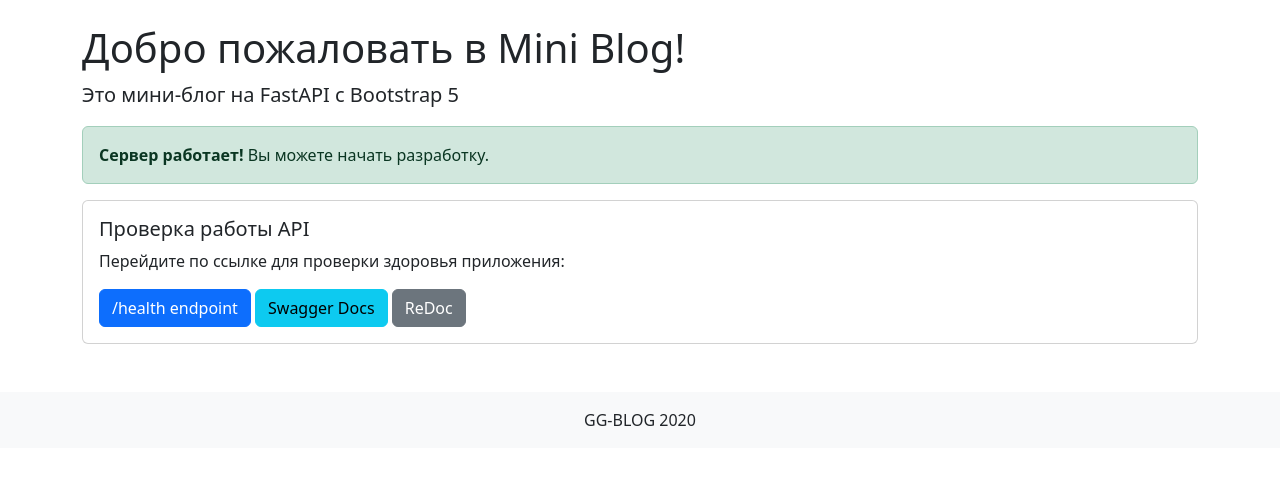
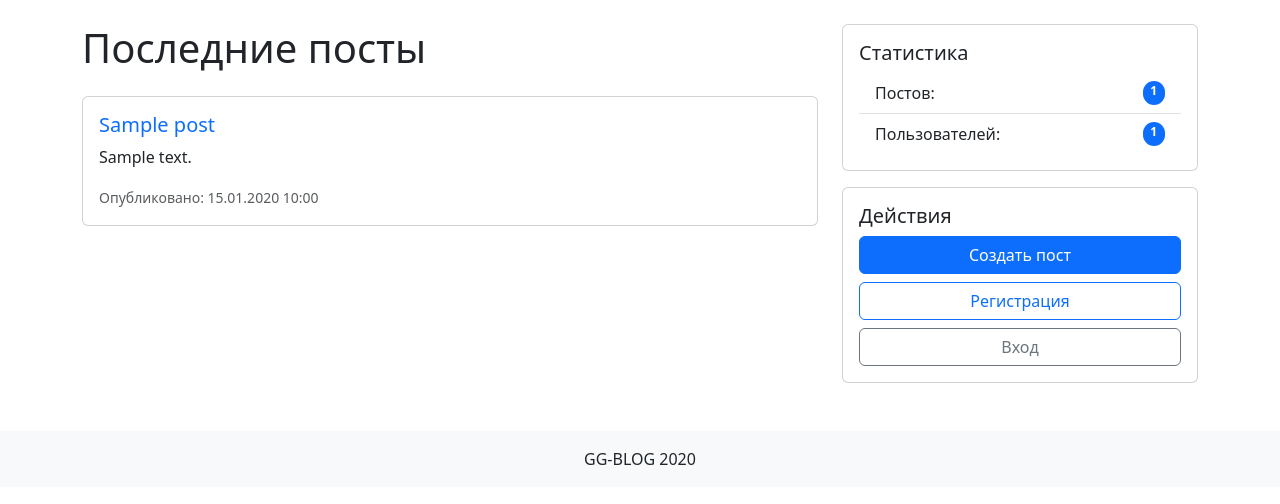
Before and after one commit to k1yoryu/GG-BLOG, a FastAPI app: template BLOG_GG/app/templates/index.html in a window 1280 px wide. Shown: the part 56-560 px from the top of the page. Run offline with FastAPI, Linux system fonts and the light colour scheme; the template is opened without the code that fills it: most values are stand-ins (such as "Sample title", 1, 10 or a date in 2020).

Commit message:
Информация о последних постах

```diff
--- a/BLOG_GG/app/templates/index.html
+++ b/BLOG_GG/app/templates/index.html
@@ -3,18 +3,94 @@
 {% block title %}Главная - Mini Blog{% endblock %}
 
 {% block content %}
-    <h1>Добро пожаловать в Mini Blog!</h1>
-    <p class="lead">Это мини-блог на FastAPI с Bootstrap 5</p>
-    <div class="alert alert-success">
-        <strong>Сервер работает!</strong> Вы можете начать разработку.
+<div class="row">
+    <div class="col-md-8">
+        <h1 class="mb-4">Последние посты</h1>
+
+        {% if posts %}
+            {% for post in posts %}
+            <div class="card mb-3">
+                <div class="card-body">
+                    <h5 class="card-title">
+                        <a href="/posts/{{ post.id }}" class="text-decoration-none">{{ post.title }}</a>
+                    </h5>
+                    <p class="card-text">{{ post.content[:200] }}{% if post.content|length > 200 %}...{% endif %}</p>
+                    <p class="card-text">
+                        <small class="text-muted">
+                            Опубликовано: {{ post.created_at.strftime('%d.%m.%Y %H:%M') }}
+                        </small>
+                    </p>
+                </div>
+            </div>
+            {% endfor %}
+        {% else %}
+            <div class="alert alert-info">
+                Пока нет ни одного поста. <a href="/posts/create" class="alert-link">Создайте первый!</a>
+            </div>
+        {% endif %}
     </div>
-    <div class="card">
-        <div class="card-body">
-            <h5 class="card-title">Проверка работы API</h5>
-            <p class="card-text">Перейдите по ссылке для проверки здоровья приложения:</p>
-            <a href="/health" class="btn btn-primary">/health endpoint</a>
-            <a href="/docs" class="btn btn-info">Swagger Docs</a>
-            <a href="/redoc" class="btn btn-secondary">ReDoc</a>
+
+    <div class="col-md-4">
+        <div class="card">
+            <div class="card-body">
+                <h5 class="card-title">Статистика</h5>
+                <ul class="list-group list-group-flush">
+                    <li class="list-group-item d-flex justify-content-between">
+                        <span>Постов:</span>
+                        <span class="badge bg-primary rounded-pill">{{ post_count }}</span>
+                    </li>
+                    <li class="list-group-item d-flex justify-content-between">
+                        <span>Пользователей:</span>
+                        <span class="badge bg-primary rounded-pill">{{ user_count }}</span>
+                    </li>
+                </ul>
+            </div>
+        </div>
+
+        <div class="card mt-3">
+            <div class="card-body">
+                <h5 class="card-title">Действия</h5>
+                <div class="d-grid gap-2">
+                    <a href="/posts/create" class="btn btn-primary">Создать пост</a>
+                    <a href="/register" class="btn btn-outline-primary">Регистрация</a>
+                    <a href="/login" class="btn btn-outline-secondary">Вход</a>
+                </div>
+            </div>
         </div>
     </div>
+</div>
+
+{% if total_pages > 1 %}
+<nav aria-label="Page navigation" class="mt-4">
+    <ul class="pagination justify-content-center">
+        {% if page > 1 %}
+        <li class="page-item">
+            <a class="page-link" href="/?page={{ page-1 }}&per_page={{ per_page }}">Назад</a>
+        </li>
+        {% endif %}
+
+        {% for p in range(1, total_pages + 1) %}
+            {% if p == page %}
+            <li class="page-item active">
+                <span class="page-link">{{ p }}</span>
+            </li>
+            {% else %}
+            <li class="page-item">
+                <a class="page-link" href="/?page={{ p }}&per_page={{ per_page }}">{{ p }}</a>
+            </li>
+            {% endif %}
+        {% endfor %}
+
+        {% if page < total_pages %}
+        <li class="page-item">
+            <a class="page-link" href="/?page={{ page+1 }}&per_page={{ per_page }}">Вперед</a>
+        </li>
+        {% endif %}
+    </ul>
+</nav>
+{% endif %}
+
+
+
+
 {% endblock %}
```
